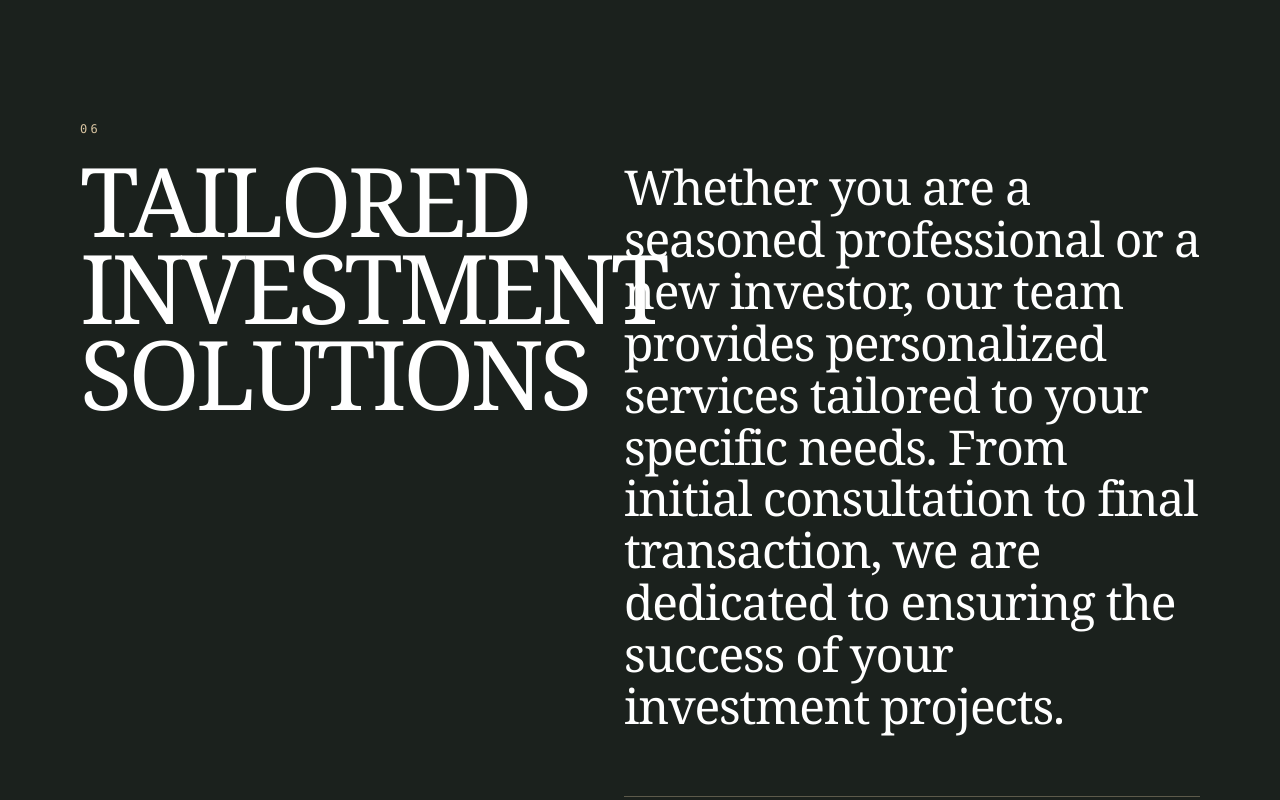
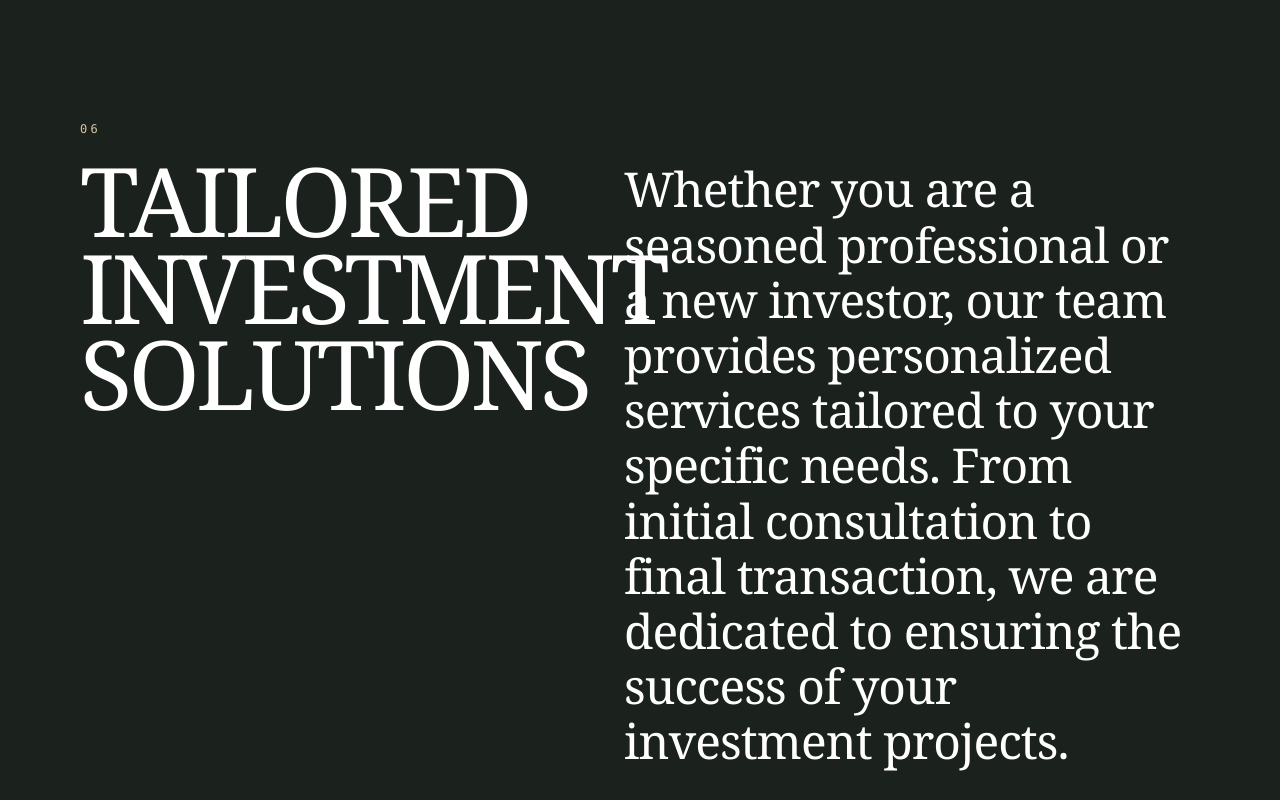
Before and after one commit to zdazix/brickinvest, a React (Vite) app in the folder app-1/: page / in a window 1280 px wide. Shown: the part 6220-7020 px from the top of the page. Built offline with nearby package versions, Linux system fonts and the light colour scheme.

Commit message:
[Element 1](app-1/src/pages/home/components/InvestmentSolutionsSection.tsx:54:11) can you make this statement in one...
Amazi-Operation-Id: task:6def7c68-b60a-478d-a1f7-35de3958b497
Amazi-Operation-Payload: 4c1eacdad390f02ab157928487d6dd1eedb5835990b454401b3ccc187583e729

```diff
--- a/app-1/src/pages/home/components/InvestmentSolutionsSection.tsx
+++ b/app-1/src/pages/home/components/InvestmentSolutionsSection.tsx
@@ -58,8 +58,8 @@ export const InvestmentSolutionsSection = () => {
             {t("investmentHeading")}
           </h2>
         </div>
-        <div className="max-w-3xl lg:pt-10">
-          <p className="max-w-2xl font-primary text-3xl leading-[1.08] tracking-[-0.025em] text-primary-foreground sm:text-5xl">
+        <div className="max-w-3xl min-w-0 lg:pt-10">
+          <p className="max-w-full font-primary text-2xl leading-[1.15] tracking-[-0.02em] text-primary-foreground sm:text-4xl lg:text-5xl">
             {t("investmentBody")}
           </p>
           <div className="mt-12 border-t border-primary/35 pt-8 sm:mt-16">
```
